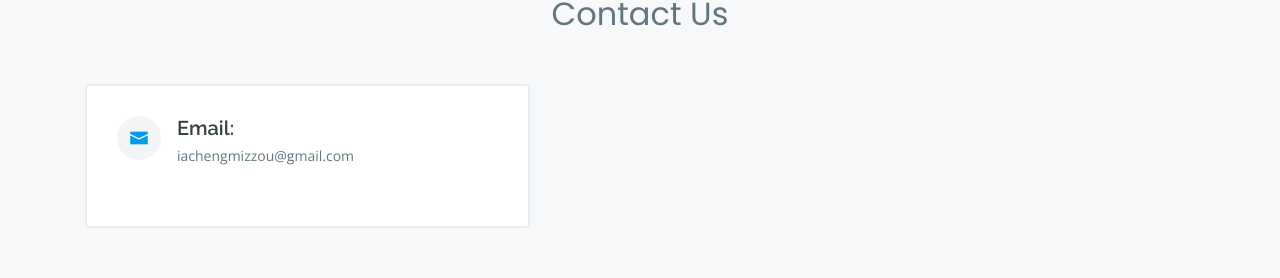
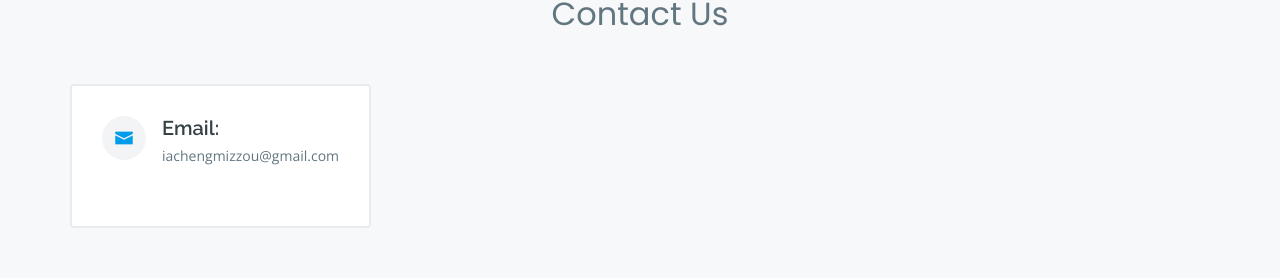
Before and after one commit to ZHGZYANG/ZHGZYANG.github.io, a plain HTML site: page index.html in a window 1280 px wide. Shown: the part 1038-1316 px from the top of the page. Drawn offline with nearby package versions, Linux system fonts and the light colour scheme.

Commit message:
Update index.html

```diff
--- a/index.html
+++ b/index.html
@@ -322,7 +322,7 @@
             </div>
 
             <div class="row">
-                <div class="col-lg-5 d-flex align-items-stretch" data-aos="fade-right">
+                <div class="d-flex align-items-stretch" data-aos="fade-right">
                     <div class="info">
                         <div class="email">
                             <i class="icofont-envelope"></i>
```
